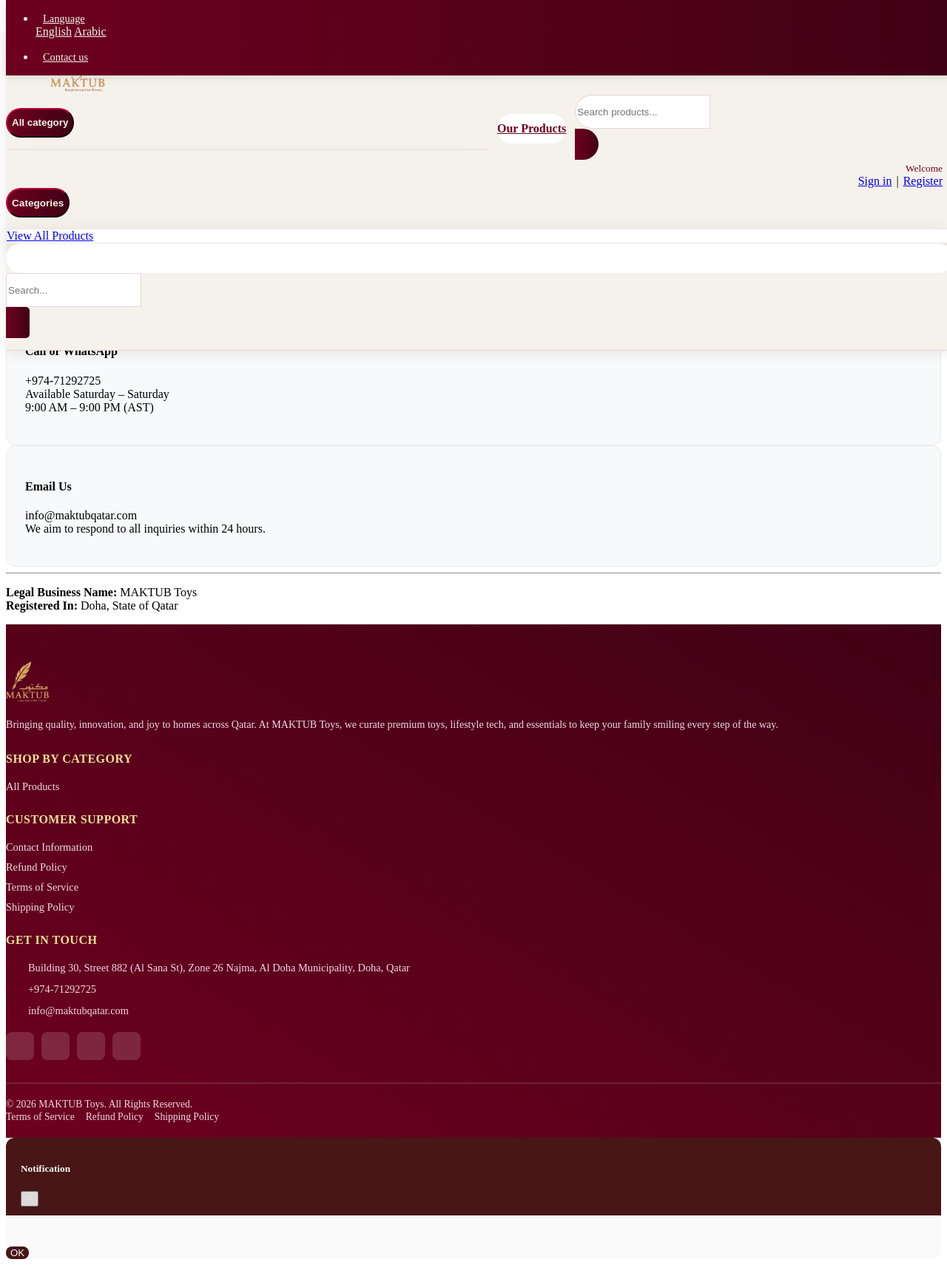
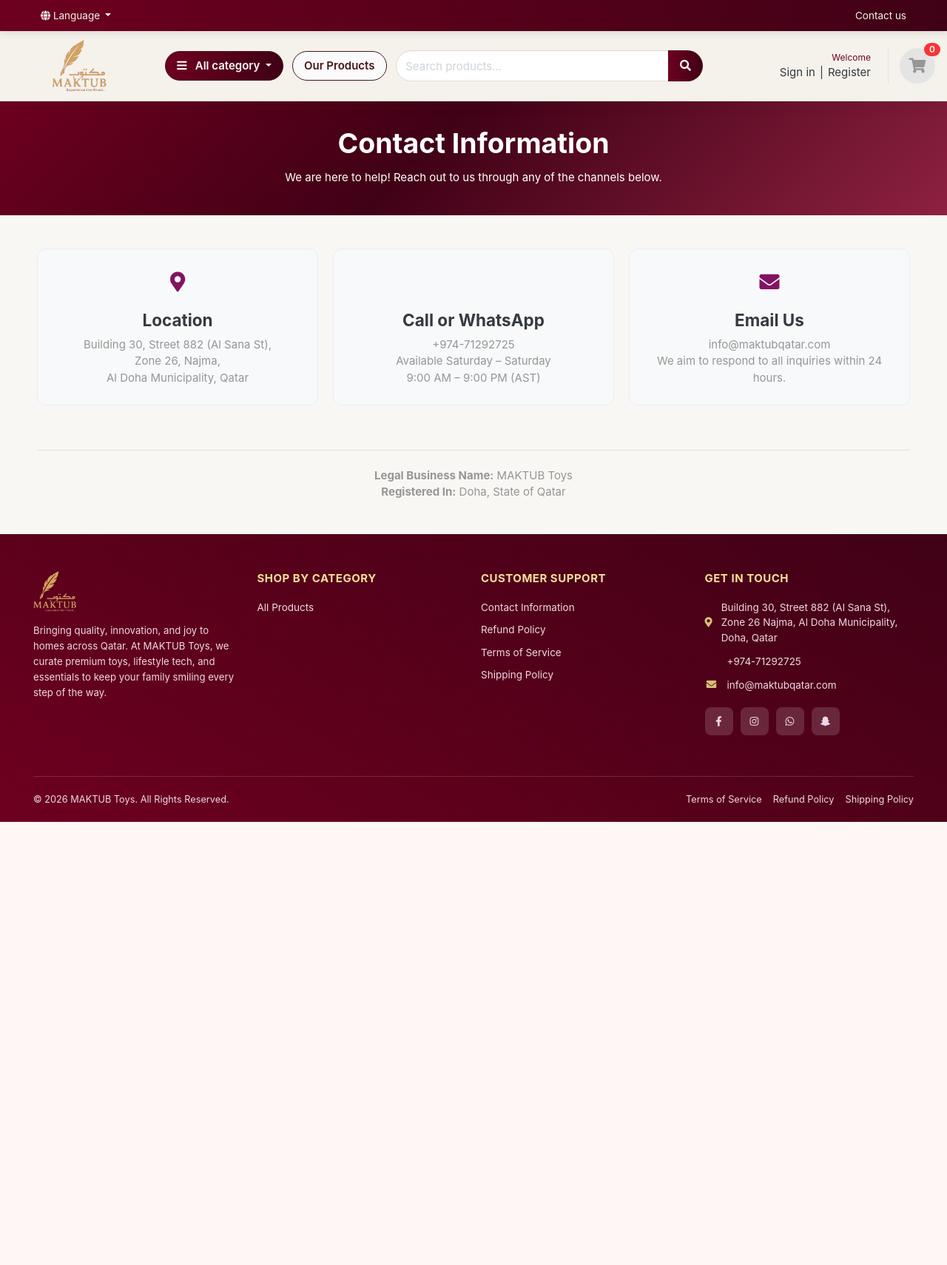
Before and after one commit to fathimathannasirin/Maktubtoys, a Django app: page /en/accounts/contact_info/ in a window 1280 px wide. Shown: the whole page at 74% size. After the commit the page ends 1111 px from the top, so only its background shows below. Run offline with Django 3.2, Linux system fonts and the light colour scheme; data that the repository does not hold is empty; parts of the project's set-up code (start-up, migrations or seed data) failed here and were passed over; some libraries are stand-ins or nearby versions; some web fonts are replaced.

Commit message:
Restore original base.html styles and add google verification meta tag

```diff
--- a/templates/base.html
+++ b/templates/base.html
@@ -4,8 +4,129 @@
 <html lang="{{ LANGUAGE_CODE }}" {% if LANGUAGE_CODE == 'ar' %} dir="rtl" {% endif %}>
 <head>
     <meta name="google-site-verification" content="-eBLWd8nwFfeSyHt1MiOZ8Mk2y2xnd2JeQs1-R8z8Vo" />
+    <meta charset="utf-8">
+    <meta http-equiv="pragma" content="no-cache" />
+    <meta http-equiv="cache-control" content="max-age=604800" />
+    <meta name="viewport" content="width=device-width, initial-scale=1, shrink-to-fit=no">
+    <meta name="description" content="MAKTUB Toys is one of the best online shopping platforms for kids toys. Discover high-quality, fun, and safe collections for all ages.">
+    <meta name="keywords" content="MAKTUB Toys, kids toys, online shopping, high-quality toys, safe toys, fun toys">
+
+    <title>{% trans "MAKTUB Toys | One of the Best Online Shopping Platform" %}</title>
+
+    <link rel="icon" type="image/jpeg" href="{% static 'images/maktub.jpeg' %}">
+    <link rel="shortcut icon" type="image/jpeg" href="{% static 'images/maktub.jpeg' %}">
+    <link rel="apple-touch-icon" href="{% static 'images/maktub.jpeg' %}">
+
+    <link href="{% static 'images/maktub.jpeg' %}" rel="shortcut icon" type="image/x-icon">
+
+    <script src="{% static 'js/jquery-2.0.0.min.js' %}" type="text/javascript"></script>
+    <script src="{% static 'js/bootstrap.bundle.min.js' %}" type="text/javascript"></script>
+
+    <link href="{% static 'css/bootstrap.css' %}" rel="stylesheet" type="text/css"/>
+
+    <link href="{% static 'fonts/fontawesome/css/all.min.css' %}" type="text/css" rel="stylesheet">
+
+    <link href="{% static 'css/ui.css' %}" rel="stylesheet" type="text/css"/>
+    <link href="{% static 'css/responsive.css' %}" rel="stylesheet" media="only screen and (max-width: 1200px)" />
+    <link href="{% static 'css/custom.css' %}" rel="stylesheet" type="text/css"/>
+
+    <script src="{% static 'js/script.js' %}" type="text/javascript"></script>
+
+    <style>
+    /* 1. Background Logic */
+    body {
+        background-color: #f9f7f4; /* Light beige color */
+        padding-top: 130px;
+
+    }
+
+    @media (max-width: 991px) {
+        body { padding-top: 220px !important; }
+    }
+
+    @media (min-width: 768px) and (max-width: 991px) {
+        body { padding-top: 190px !important; }
+    }
+
+    /* 2. STAR DISPLAY SYSTEM */
+    .rating-star i { font-style: normal; letter-spacing: 1px; }
+    .fa-star, .fa-star-half-alt { color: #ffb503 !important; }
+    .far.fa-star { color: #ccc !important; }
+    .rating-star { display: inline-flex; align-items: center; }
+
+    .announcement-bar {
+        background: linear-gradient(90deg, #6D001F 0%, #400116 100%);
+        color: #F5F2EB;
+        border-top: 1px solid rgba(140, 138, 133, 0.16);
+        overflow: hidden;
+        padding: 8px 0;
+        position: relative;
+        z-index: 999;
+    }
+
+    .announcement-track {
+        display: flex;
+        width: max-content;
+        animation: announcement-scroll 22s linear infinite;
+        will-change: transform;
+    }
+
+    .announcement-item {
+        display: inline-flex;
+        align-items: center;
+        gap: 8px;
+        padding: 0 24px;
+        white-space: nowrap;
+        font-size: 0.95rem;
+        font-weight: 600;
+        letter-spacing: 0.01em;
+    }
+
+    .announcement-item i {
+        color: #F5F2EB;
+    }
+
+    @keyframes announcement-scroll {
+        from { transform: translateX(0); }
+        to { transform: translateX(-50%); }
+    }
+</style>
+
+<style>
+    {% if LANGUAGE_CODE == 'ar' %}
+    html, body { font-size: 15px !important; }
+    h1, h2, h3, .nav-link, .btn, .title { font-size: 1rem !important; }
+    .navbar { font-weight: 600; }
+    .store-title { font-size: 4rem !important; line-height: 1.4; }
+    {% endif %}
+</style>
+{% if LANGUAGE_CODE == 'ar' %}
+    <style>
+
+        /* Fix User Profile and Logo alignment in Arabic Mobile */
+        @media (max-width: 991px) {
+            /* Swap the border from left to right for the cart icon divider */
+            .header-main .border-left {
+                border-left: none !important;
+                border-right: 1px solid rgba(255,255,255,0.3) !important;
+                padding-right: 5px !important;
+                padding-left: 0 !important;
+            }
+
+            /* Ensure text alignment for "Hi, Rumais" flips correctly */
+            .widget-header.text-right {
+                text-align: left !important;
+            }
+
+            /* Correct the Cart Notification Badge position for RTL */
+            .notify {
+                right: auto !important;
+                left: -8px !important;
+            }
+        }
+    </style>
+{% endif %}
 </head>
-
 <body>
 
 {% include 'includes/navbar.html' %}
```
